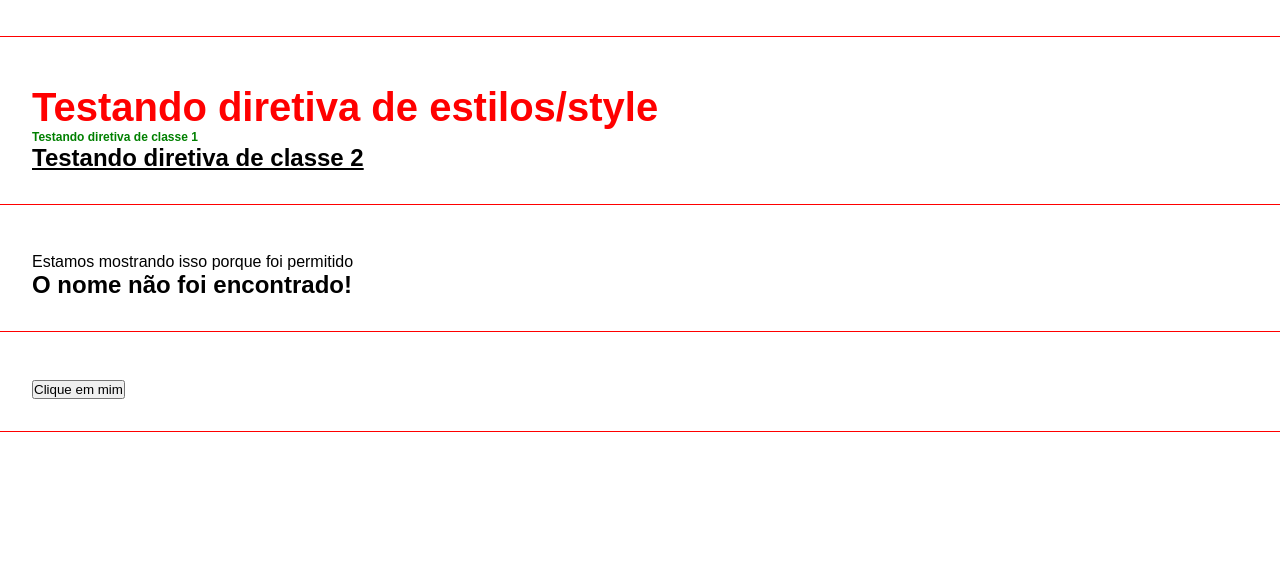
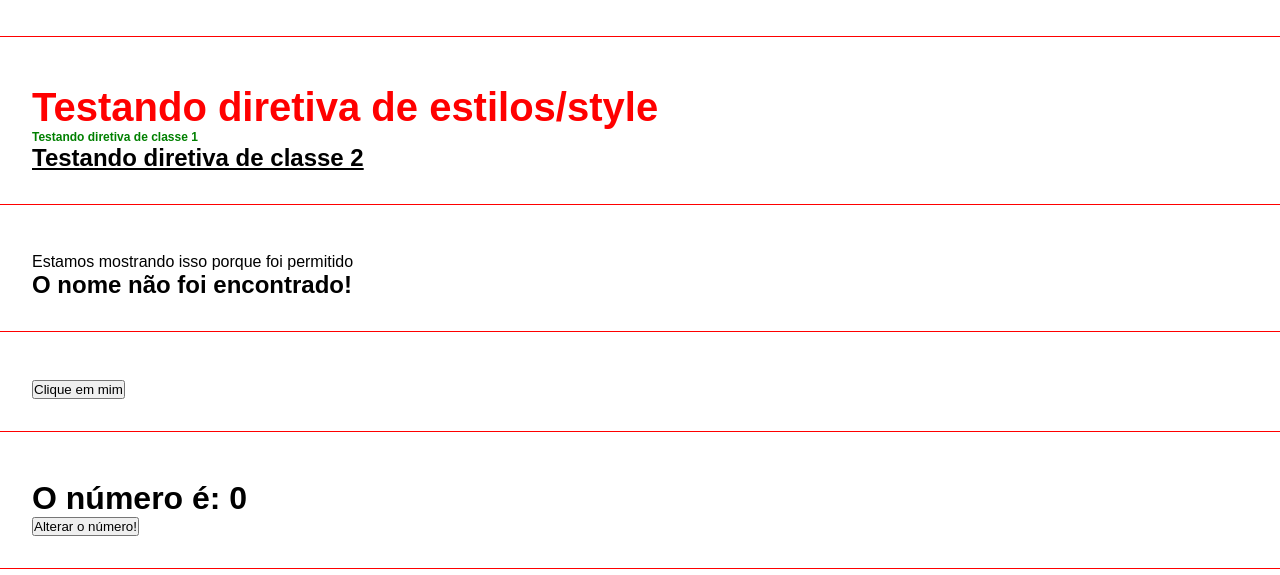
Before and after one commit to AlexiaCazale/primeiro_projeto_angular, an Angular app: page / in a window 1280 px wide. Shown: the part 493-1068 px from the top of the page. Built offline with nearby package versions, Linux system fonts and the light colour scheme.

Commit message:
Emitindo eventos

```diff
--- a/src/app/app.component.html
+++ b/src/app/app.component.html
@@ -10,3 +10,4 @@
 <app-directives></app-directives>
 <app-if-render></app-if-render>
 <app-eventos></app-eventos>
+<app-emitter></app-emitter>
--- a/src/app/app.module.ts
+++ b/src/app/app.module.ts
@@ -8,6 +8,8 @@
 import { DirectivesComponent } from './components/directives/directives.component';
 import { IfRenderComponent } from './components/if-render/if-render.component';
 import { EventosComponent } from './components/eventos/eventos.component';
+import { EmitterComponent } from './components/emitter/emitter.component';
+import { ChangeNumberComponent } from './components/change-number/change-number.component';
 
 @NgModule({
   declarations: [
@@ -16,7 +18,9 @@
     ParentDataComponent,
     DirectivesComponent,
     IfRenderComponent,
-    EventosComponent
+    EventosComponent,
+    EmitterComponent,
+    ChangeNumberComponent
   ],
   imports: [
     BrowserModule,
--- /dev/null
+++ b/src/app/components/change-number/change-number.component.html
@@ -0,0 +1 @@
+<button (click)="handleClick()">Alterar o número!</button>
--- /dev/null
+++ b/src/app/components/change-number/change-number.component.ts
@@ -0,0 +1,22 @@
+import { Component, OnInit, Output, EventEmitter } from '@angular/core'; //Quando se trata de evento, precisamos do EventEmitter, quando são dados é apenas Output!
+
+@Component({
+  selector: 'app-change-number',
+  templateUrl: './change-number.component.html',
+  styleUrls: ['./change-number.component.css']
+})
+export class ChangeNumberComponent implements OnInit {
+
+  @Output() changeNumber: EventEmitter<any> = new EventEmitter();
+
+  constructor() { }
+
+  ngOnInit(): void {
+  }
+
+  handleClick(){
+    this.changeNumber.emit() //emitindo
+    //console.log('mudou o número');
+  }
+
+}
--- /dev/null
+++ b/src/app/components/emitter/emitter.component.html
@@ -0,0 +1,4 @@
+<div class="class">
+    <h1>O número é: {{myNumber}} </h1>
+    <app-change-number (changeNumber)="onChangeNumber()"></app-change-number>
+</div>
--- /dev/null
+++ b/src/app/components/emitter/emitter.component.ts
@@ -0,0 +1,22 @@
+import { Component, OnInit } from '@angular/core';
+
+@Component({
+  selector: 'app-emitter',
+  templateUrl: './emitter.component.html',
+  styleUrls: ['./emitter.component.css']
+})
+export class EmitterComponent implements OnInit {
+
+  myNumber: number = 0;
+
+  constructor() { }
+
+  ngOnInit(): void {
+  }
+
+  onChangeNumber(){
+    //console.log('Deu certo!');
+    this.myNumber = Math.floor(Math.random() * 10);
+  }
+
+}
```
Also changed, not shown: src/app/components/change-number/change-number.component.css (added), src/app/components/emitter/emitter.component.css (added), 2 other files (tests, documents, lock files or other folders).
